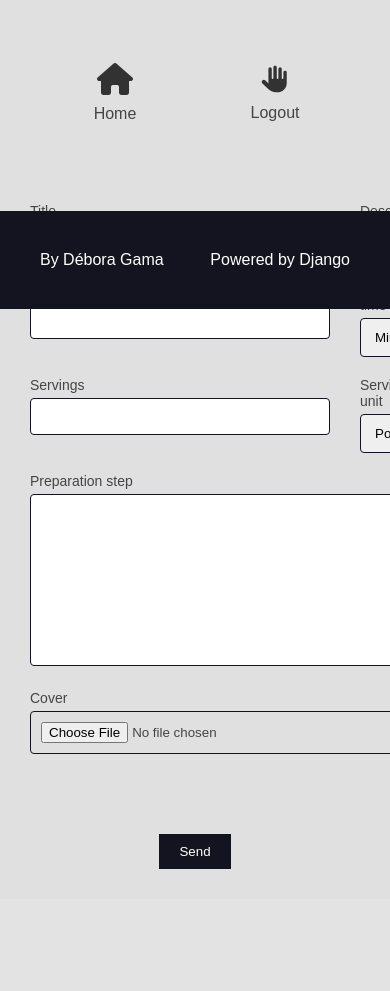
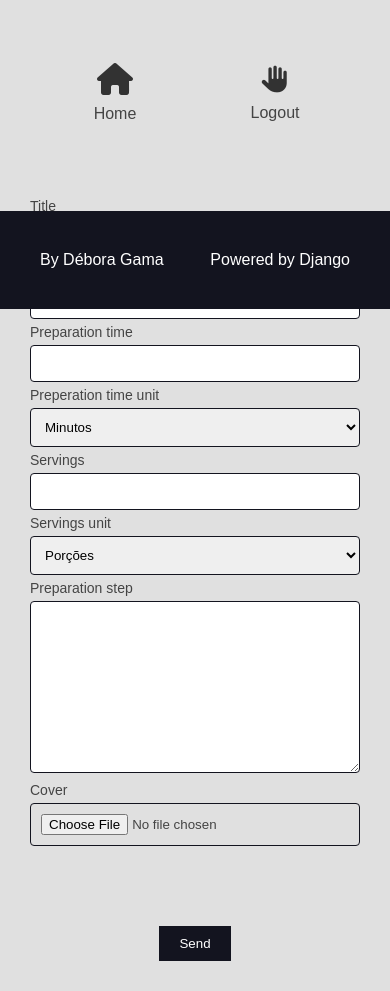
Before and after one commit to deb-gama/django_recipes, a Django app: page /authors/dashboard/recipe/create in a window 390 px wide; the page is wider, and only the part inside the window is pictured. Shown: the part 535-1526 px from the top of that part. Before the commit the page ends 1404 px from the top of that part, so only its background shows below. Run offline with Django 4.2, Linux system fonts and the light colour scheme; the visitor is signed in with stand-in values (Sample User, id 1).

Commit message:
style(authors):Fixes recipe creation form responsiveness. The display grid with span 2 in the cover and preparation steps fields caused the form to break the mobile layout. This property has been removed from this form.

```diff
--- a/authors/forms/recipe_create_form.py
+++ b/authors/forms/recipe_create_form.py
@@ -13,9 +13,6 @@ class AuthorCreateRecipeForm(forms.ModelForm):
 
         self._recipe_create_errors = defaultdict(list)
 
-        add_attr(self.fields.get("preparation_step"), "class", "span-2")
-        add_attr(self.fields.get("cover"), "class", "span-2")
-
     class Meta:
         model = Recipe
         fields = (
@@ -30,7 +27,6 @@ class AuthorCreateRecipeForm(forms.ModelForm):
             "cover",
         )
         widgets = {
-            "cover": forms.FileInput(attrs={"class": "span-2"}),
             "servings_unit": forms.Select(
                 choices=(
                     ("Porções", "Porções"),
--- a/authors/forms/recipe_form.py
+++ b/authors/forms/recipe_form.py
@@ -6,9 +6,6 @@ from recipes.utils.django_forms import add_attr
 class AuthorRecipeForm(forms.ModelForm):
     def __init__(self, *args, **kwargs):
         super().__init__(*args, **kwargs)
-
-        add_attr(self.fields.get("preparation_step"), "class", "span-2")
-        add_attr(self.fields.get("cover"), "class", "span-2")
 
     class Meta:
         model = Recipe
@@ -23,7 +20,6 @@ class AuthorRecipeForm(forms.ModelForm):
             "cover",
         )
         widgets = {
-            "cover": forms.FileInput(attrs={"class": "span-2"}),
             "servings_unit": forms.Select(
                 choices=(
                     ("Porções", "Porções"),
--- a/authors/templates/authors/pages/dashboard_recipe.html
+++ b/authors/templates/authors/pages/dashboard_recipe.html
@@ -10,7 +10,7 @@
     <form method="POST" enctype='multipart/form-data'>
         {% csrf_token %}
 
-        <div class="form-content form-content-grid recipe-form">
+        <div class="form-content recipe-form">
             {% for field in form %}
             <div class="form-group {{field.field.widget.attrs.class}}">
                 <label for="{{ field.id_for_label }}">{{ field.label }}</label>
--- a/authors/templates/authors/pages/register_view.html
+++ b/authors/templates/authors/pages/register_view.html
@@ -10,7 +10,7 @@
 
 {% include 'recipes/partials/messages.html' %}
 
-<div class="main-content container">
+<div class="main-content register-form container">
     <form action="{% url 'authors:register_create' %}" method="POST">
         {% csrf_token %}
 
--- a/authors/validators.py
+++ b/authors/validators.py
@@ -26,7 +26,6 @@ class AuthorCreateRecipeValidator:
             "cover",
         )
         widgets = {
-            "cover": forms.FileInput(attrs={"class": "span-2"}),
             "servings_unit": forms.Select(
                 choices=(
                     ("Porções", "Porções"),
--- a/recipes/static/recipes/css/styles.css
+++ b/recipes/static/recipes/css/styles.css
@@ -369,6 +369,10 @@ img {
    color: var(--color-white);
 }
 
+.register-form {
+   margin-bottom: 80px;
+}
+
 .message {
    padding: 1rem 2rem;
    border-radius: 0.4rem;
@@ -433,9 +437,9 @@ img {
    cursor: pointer;
 }
 
-.span-2 {
+/* .span-2 {
    grid-column: span 2;
-}
+} */
 
 .author-dashboard-container {
    max-width: 64rem;
```
